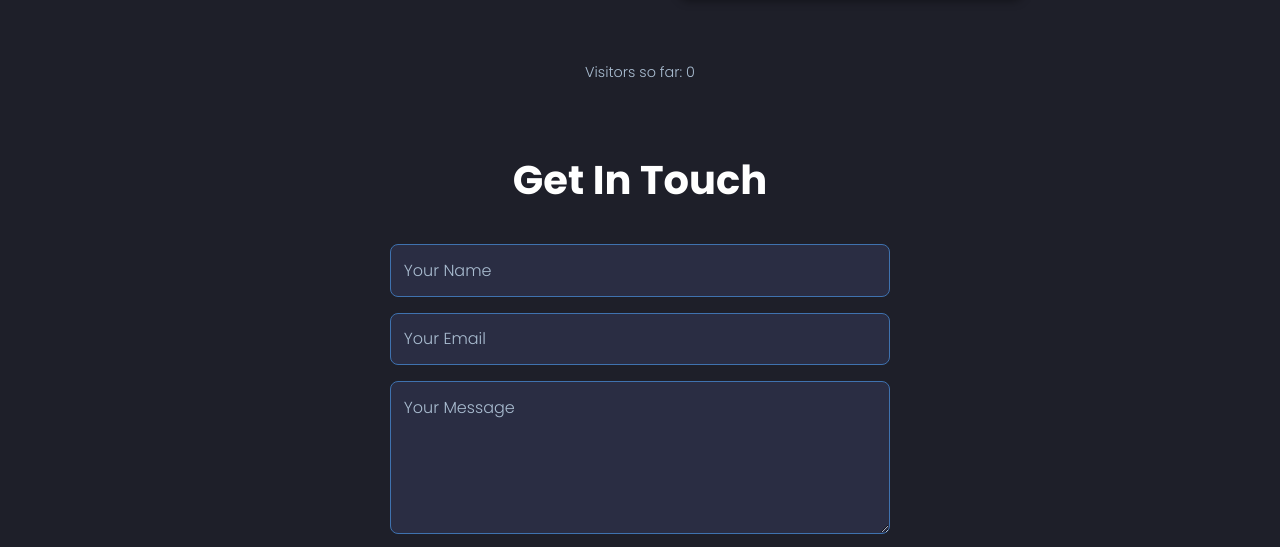
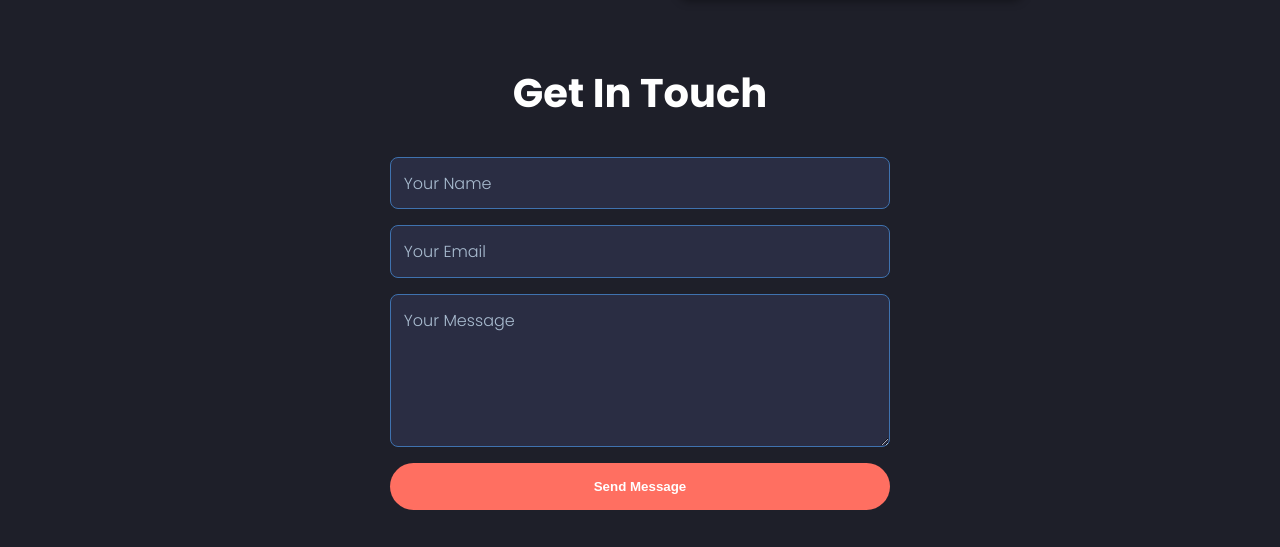
Before and after one commit to snehalk-sk/portfolio, a website: page index.html in a window 1280 px wide. Shown: the part 2025-2572 px from the top of the page. Drawn offline with nearby package versions, Linux system fonts and the light colour scheme.

Commit message:
index.html

```diff
--- a/index.html
+++ b/index.html
@@ -572,15 +572,6 @@
     margin: 1.5rem auto;
     overflow-x: auto;
   }
-
-  /* VISITOR COUNTER */
-  .visitor-counter {
-    text-align: center;
-    margin-bottom: 2rem;
-    color: var(--text-secondary);
-    font-size: 0.9rem;
-  }
-
   /* Responsive */
   @media (max-width: 768px) {
     .project-cards {
@@ -695,11 +686,6 @@ Transforming Ideas into Stunning Graphics, Videos, and Websites</p>
     <p> At savitribai phule pune university.</p>
   </div>
 </section>
-
-<section class="visitor-counter" aria-live="polite" aria-atomic="true">
-  Visitors so far: <span id="visitor-count">0</span>
-</section>
-
 <section id="contact" class="contact" data-aos="fade-up" data-aos-delay="700">
   <h2 class="section-title">Get In Touch</h2>
   <form id="contact-form" action="" method="POST" novalidate aria-label="Contact form">
```
